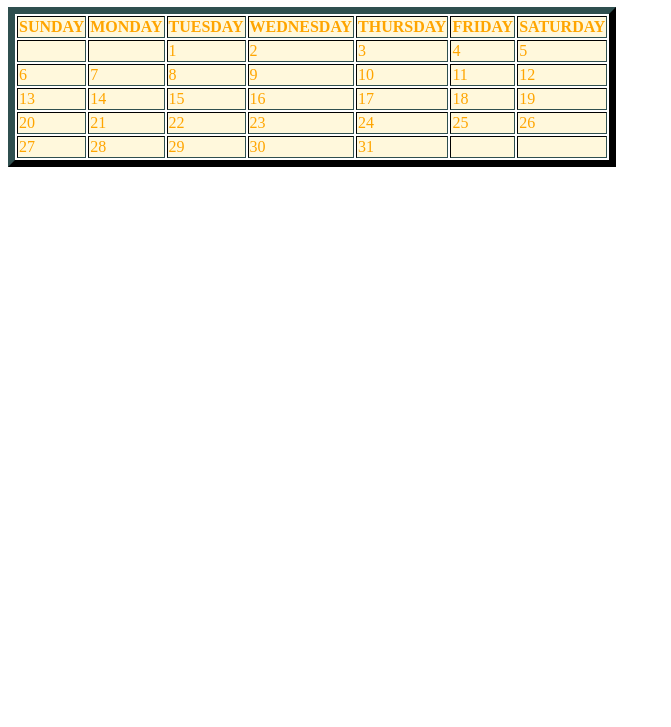
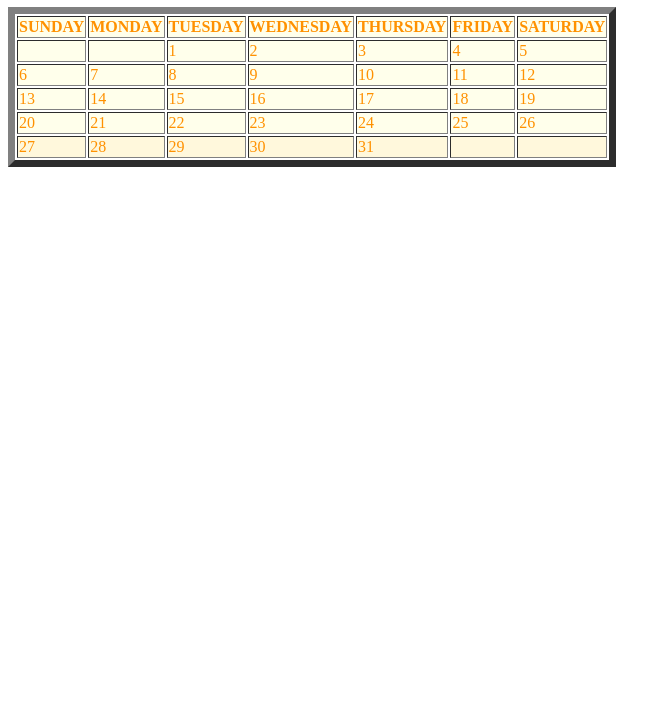
Before and after one commit to 122azaman/first-website.io, a plain HTML site: page index.html in a window 1280 px wide. Shown: the part 73-800 px from the top of the page, without its empty margins (0-671 px from the left). Drawn offline with Linux system fonts and the light colour scheme.

Commit message:
Add files via upload

```diff
--- a/index.html
+++ b/index.html
@@ -8,60 +8,60 @@
 
     <h1>OCTOBER</h1>
 
-    <table border="7" style="border-color:DarkSlateGray">
+    <table border="7" style="border-color:"DarkSlateGray"">
       <tr>
-        <th style="color:orange; background-color: cornsilk">SUNDAY</th>
-        <th style="color:orange; background-color: cornsilk">MONDAY</th>
-        <th style="color:orange; background-color: cornsilk">TUESDAY</th>
-        <th style="color:orange; background-color: cornsilk">WEDNESDAY</th>
-        <th style="color:orange; background-color: cornsilk">THURSDAY</th>
-        <th style="color:orange; background-color: cornsilk">FRIDAY</th>
-        <th style="color:orange; background-color: cornsilk">SATURDAY</th>
+        <th style="color:rgb(255,145,0); background-color:rgb(255,255,235)">SUNDAY</th>
+        <th style="color:rgb(255,145,0); background-color: rgb(255,255,235)">MONDAY</th>
+        <th style="color:rgb(255,145,0); background-color: rgb(255,255,235)">TUESDAY</th>
+        <th style="color:rgb(255,145,0); background-color: rgb(255,255,235)">WEDNESDAY</th>
+        <th style="color:rgb(255,145,0); background-color: rgb(255,255,235)">THURSDAY</th>
+        <th style="color:rgb(255,145,0); background-color: rgb(255,255,235)">FRIDAY</th>
+        <th style="color:rgb(255,145,0); background-color: rgb(255,255,235)">SATURDAY</th>
       </tr>
       <tr>
-        <td style="color:orange; background-color: cornsilk"></td>
-        <td style="color:orange; background-color: cornsilk"></td>
-        <td style="color:orange; background-color: cornsilk">1</td>
-        <td style="color:orange; background-color: cornsilk">2</td>
-        <td style="color:orange; background-color: cornsilk">3</td>
-        <td style="color:orange; background-color: cornsilk">4</td>
-        <td style="color:orange; background-color: cornsilk">5</td>
+        <td style="color:rgb(255,145,0); background-color: rgb(255,255,235)"></td>
+        <td style="color:rgb(255,145,0); background-color: rgb(255,255,235)"></td>
+        <td style="color:rgb(255,145,0); background-color: rgb(255,255,235)">1</td>
+        <td style="color:rgb(255,145,0); background-color: rgb(255,255,235)">2</td>
+        <td style="color:rgb(255,145,0); background-color: rgb(255,255,235)">3</td>
+        <td style="color:rgb(255,145,0); background-color: rgb(255,255,235)">4</td>
+        <td style="color:rgb(255,145,0); background-color: rgb(255,255,235)">5</td>
       </tr>
       <tr>
-        <td style="color:orange; background-color: cornsilk">6</td>
-        <td style="color:orange; background-color: cornsilk">7</td>
-        <td style="color:orange; background-color: cornsilk">8</td>
-        <td style="color:orange; background-color: cornsilk">9</td>
-        <td style="color:orange; background-color: cornsilk">10</td>
-        <td style="color:orange; background-color: cornsilk">11</td>
-        <td style="color:orange; background-color: cornsilk">12</td>
+        <td style="color:rgb(255,145,0); background-color: rgb(255,255,235)">6</td>
+        <td style="color:rgb(255,145,0); background-color: rgb(255,255,235)">7</td>
+        <td style="color:rgb(255,145,0); background-color: rgb(255,255,235)">8</td>
+        <td style="color:rgb(255,145,0); background-color: rgb(255,255,235)">9</td>
+        <td style="color:rgb(255,145,0); background-color: rgb(255,255,235)">10</td>
+        <td style="color:rgb(255,145,0); background-color: rgb(255,255,235)">11</td>
+        <td style="color:rgb(255,145,0); background-color: rgb(255,255,235)">12</td>
       </tr>
       <tr>
-        <td style="color:orange; background-color: cornsilk">13</td>
-        <td style="color:orange; background-color: cornsilk">14</td>
-        <td style="color:orange; background-color: cornsilk">15</td>
-        <td style="color:orange; background-color: cornsilk">16</td>
-        <td style="color:orange; background-color: cornsilk">17</td>
-        <td style="color:orange; background-color: cornsilk">18</td>
-        <td style="color:orange; background-color: cornsilk">19</td>
+        <td style="color:rgb(255,145,0); background-color: rgb(255,255,235)">13</td>
+        <td style="color:rgb(255,145,0); background-color: rgb(255,255,235)">14</td>
+        <td style="color:rgb(255,145,0); background-color: rgb(255,255,235)">15</td>
+        <td style="color:rgb(255,145,0); background-color: rgb(255,255,235)">16</td>
+        <td style="color:rgb(255,145,0); background-color: rgb(255,255,235)">17</td>
+        <td style="color:rgb(255,145,0); background-color: rgb(255,255,235)">18</td>
+        <td style="color:rgb(255,145,0); background-color: rgb(255,255,235)">19</td>
       </tr>
       <tr>
-        <td style="color:orange; background-color: cornsilk">20</td>
-        <td style="color:orange; background-color: cornsilk">21</td>
-        <td style="color:orange; background-color: cornsilk">22</td>
-        <td style="color:orange; background-color: cornsilk">23</td>
-        <td style="color:orange; background-color: cornsilk">24</td>
-        <td style="color:orange; background-color: cornsilk">25</td>
-        <td style="color:orange; background-color: cornsilk">26</td>
+        <td style="color:rgb(255,145,0); background-color: rgb(255,255,235)">20</td>
+        <td style="color:rgb(255,145,0); background-color: rgb(255,255,235)">21</td>
+        <td style="color:rgb(255,145,0); background-color: rgb(255,255,235)">22</td>
+        <td style="color:rgb(255,145,0); background-color: rgb(255,255,235)">23</td>
+        <td style="color:rgb(255,145,0); background-color: rgb(255,255,235)">24</td>
+        <td style="color:rgb(255,145,0); background-color: rgb(255,255,235)">25</td>
+        <td style="color:rgb(255,145,0); background-color: rgb(255,255,235)">26</td>
       </tr>
       <tr>
-        <td style="color:orange; background-color: cornsilk">27</td>
-        <td style="color:orange; background-color: cornsilk">28</td>
-        <td style="color:orange; background-color: cornsilk">29</td>
-        <td style="color:orange; background-color: cornsilk">30</td>
-        <td style="color:orange; background-color: cornsilk">31</td>
-        <td style="color:orange; background-color: cornsilk"></td>
-        <td style="color:orange; background-color: cornsilk"></td>
+        <td style="color:rgb(255,145,0); background-color: cornsilk">27</td>
+        <td style="color:rgb(255,145,0); background-color: cornsilk">28</td>
+        <td style="color:rgb(255,145,0); background-color: cornsilk">29</td>
+        <td style="color:rgb(255,145,0); background-color: cornsilk">30</td>
+        <td style="color:rgb(255,145,0); background-color: cornsilk">31</td>
+        <td style="color:rgb(255,145,0); background-color: cornsilk"></td>
+        <td style="color:rgb(255,145,0); background-color: cornsilk"></td>
       </tr>
     </table>
   </body>
```
